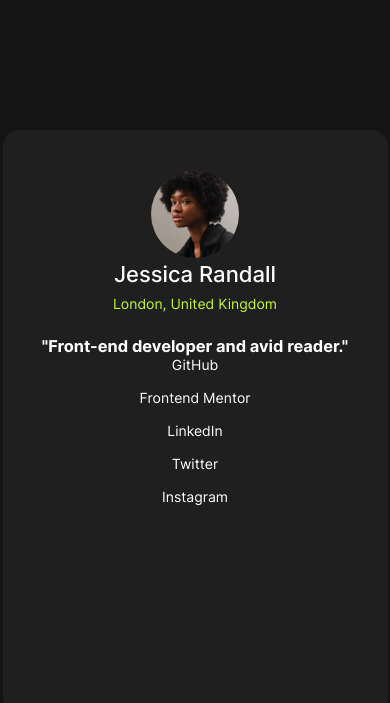
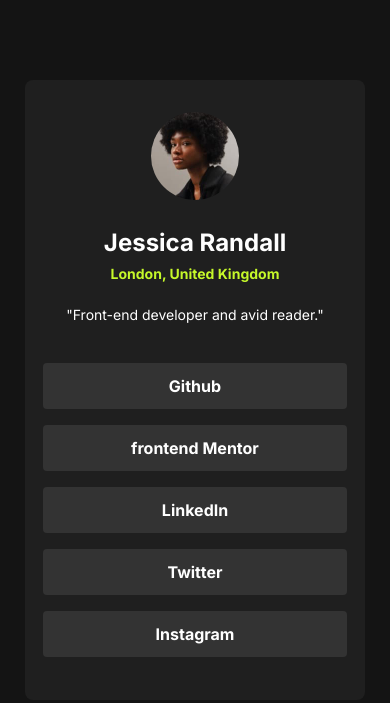
Before and after one commit to TradesmanBOB/social-links-profile-main, a plain HTML site: page index.html in a window 390 px wide. Drawn offline with Linux system fonts and the light colour scheme.

Commit message:
Commit 2, Likely finalized, more mobilzation needed

```diff
--- a/index.html
+++ b/index.html
@@ -4,37 +4,49 @@
   <meta charset="UTF-8">
   <meta name="viewport" content="width=device-width, initial-scale=1.0"> <!-- displays site properly based on user's device -->
   <link rel="icon" type="image/png" sizes="32x32" href="./assets/images/favicon-32x32.png">
-  <link rel="preconnect" href="https://fonts.google.com/specimen/Inter">
+  <link rel="preconnect" href="https://fonts.googleapis.com">
+  <link rel="preconnect" href="https://fonts.gstatic.com" crossorigin>
+  <link href="https://fonts.googleapis.com/css2?family=Inter:ital,opsz,wght@0,14..32,100..900;1,14..32,100..900&display=swap" rel="stylesheet">
   <link rel="stylesheet" href="styles.css">
-  <title>Frontend Mentor | Social links profile</title>
-  <!-- Feel free to remove these styles or customise in your own stylesheet 👍 -->
-  <style>
-    .attribution { font-size: 11px; text-align: center; }
-    .attribution a { color: hsl(228, 45%, 44%); }
-  </style>
+  <title>Frontend Mentor | Social links Profile</title>
 </head>
 <body>
   <main>
-    <div class="main-container">
-      <div class="profile-card" aria-labelledby="profile-name">
-      <img src="assets/images/avatar-jessica.jpeg" alt="avatar-jessica" width="88" height="88">
-      <h1 id="Name">Jessica Randall</h1>
-      <p id="location">London, United Kingdom</p>
-      <h3 class="light-description">"Front-end developer and avid reader."</h3>
-      <div class="social-links">
-        <a class="social-links" href="">GitHub</a>
-        <a class="social-links" href="">Frontend Mentor</a>
-        <a class="social-links" href="">LinkedIn</a>
-        <a class="social-links" href="">Twitter</a>
-        <a class="social-links" href="">Instagram</a>
+    <section id="main-container">
+      <div class="avatar-image" aria-labelledby="profile-name">
+        <img src="./assets/images/avatar-jessica.jpeg" alt="jessica randal" width="88" height="88">
       </div>
-    </div>
+      <div class="profile-text">
+        <h1>Jessica Randall</h1>
+        <h4>London, United Kingdom</h4>
+        <p>"Front-end developer and avid reader."</p>
+      </div>
+      <div class="profile-links-container">
+        <ul class="links-menu">
+          <li>
+            <a href="#">Github</a>
+          </li>
+          <li>
+            <a href="#">frontend Mentor</a>
+          </li>
+          <li>
+            <a href="#">LinkedIn</a>
+          </li>
+          <li>
+            <a href="#">Twitter</a>
+          </li>
+          <li>
+            <a href="#">Instagram</a>
+          </li>
+        </ul>
+      </div>
+    </section>
   </main>
-  <footer>
-  <!-- <div class="attribution">
+<!--   <footer>
+  <div class="attribution">
     Challenge by <a href="https://www.frontendmentor.io?ref=challenge" target="_blank">Frontend Mentor</a>.
     Coded by <a href="#">Your Name Here</a>.
-  </div> -->
-  </footer>
+  </div>
+  </footer> -->
 </body>
 </html>
--- a/styles.css
+++ b/styles.css
@@ -1,92 +1,119 @@
     /* mobile: 375px
-       Desktop: 1440px
-    */
+       Desktop: 1440px */
+
 :root {
     /* Colors */
-    --Green: hsl(75, 94%, 57%)
-    --grey700: hsl(0, 0%, 20%)
-    --grey800: hsl(0, 0%, 12%)
-    --grey900: hsl(0, 0%, 8%)
+    --Green: hsl(75, 94%, 57%);
+    --White: hsl(0, 0%, 100%);
+    --grey700: hsl(0, 0%, 20%);
+    --grey800: hsl(0, 0%, 12%);
+    --grey900: hsl(0, 0%, 8%);
     /* Typography */
-    --FontsizeP: 14px
-    --ffamily: Inter;
-    --fweight1:
+    --FontsizeP: 14px;
+    --ffamily: "Inter";
+    --fweight1: 400;
+    --fweight2: 600;
+    --fweight3: 700;
 }
 
 @font-face {
-    font-family: Inter;
+    font-family: var(--ffamily);
+    font-weight: 400;
     src: url(assets/fonts/Inter-VariableFont_slnt\,wght.ttf);
 }
 
 @font-face {
-    font-family: Inter;
+    font-family: var(--ffamily);
     font-weight: 600;
     src: url(assets/fonts/Inter-VariableFont_slnt\,wght.ttf);
 }
 
 @font-face {
-    font-family: Inter;
+    font-family: var(--ffamily);
     font-weight: 700;
     src: url(assets/fonts/Inter-VariableFont_slnt\,wght.ttf);
 }
 
-
-
 * {
     margin: 0;
     padding: 0;
+    box-sizing: border-box;
+    font-family: "Inter", sans-serif;
 }
 
 body {
-    background-color: hsl(0, 0%, 8%);
-    color: white;
-    font-family: "Inter";
-    font-size: 0.875rem;
+    background-color: var(--grey900);
 }
 
-.main-container {
+#main-container {
+    margin: 5rem auto;
+    width: 340px;
+    height: 620px;
+    background-color: var(--grey800);
     display: flex;
-    justify-content: center;
     align-items: center;
-    height: 100vh;
+    flex-direction: column;
+    border-radius: 0.5rem;
 }
 
-.profile-card {
-    display: inline-block;
-    width: 24.0625rem;
-    height: 36.5rem;
-    border-radius: 1rem;
-    background-color: hsl(0, 0%, 12%);
+.avatar-image img{
+    width: 5.5rem;
+    height: 5.5rem;
+    border-radius: 50%;
+    margin-top: 2rem;
+}
+
+.profile-text {
     text-align: center;
 }
 
-img {
-    border-radius: 50%;
-    margin-top: 2.5rem;
+.profile-text h1 {
+    color: var(--White);
+    font-size: 24px;
+    font-weight: var(--fweight3);
+    margin-top: 1.5rem;
 }
 
-#Name {
-    color: white;
-    font-size: 1.375rem;
-    font-weight: 500;
-    margin-bottom: 0.5rem;
+.profile-text h4 {
+    color: var(--Green);
+    font-size: var(--FontsizeP);
+    margin-top: 0.5rem;
+}
+
+.profile-text p {
+    color: var(--White);
+    font-size: var(--FontsizeP);
+    margin-top: 1.5rem;
+}
+
+.profile-links-container {
+    margin-top: 1.5rem;
 
 }
 
-#location {
-    color: hsl(75, 94%, 57%);
-    margin-top: 0;
-    margin-bottom: 1.5rem;
+.links-menu li {
+    list-style-type: none;
+    text-align: center;
+    width: 19rem;
+    height: 2.875rem;
+    margin: 1rem 0rem;
 }
 
-.light-description {
-
+.links-menu li a {
+    background-color: #333333;
+    text-decoration: none;
+    color: white;
+    width: 19rem;
+    height: 2.875rem;
+    display: flex;
+    align-items: center;
+    justify-content: center;
+    border-radius: 0.25rem;
+    font-weight: var(--fweight3);
+    transition: all .2 ease-in;
 }
 
-.social-links {
-    display: flex;
-    flex-direction: column;
-    color: white;
-    gap: 1rem;
-    text-decoration: none;
+.links-menu li a:hover {
+    background-color: var(--Green);
+    color: var(--grey800);
 }
```
Also changed, not shown: 1 other file.
